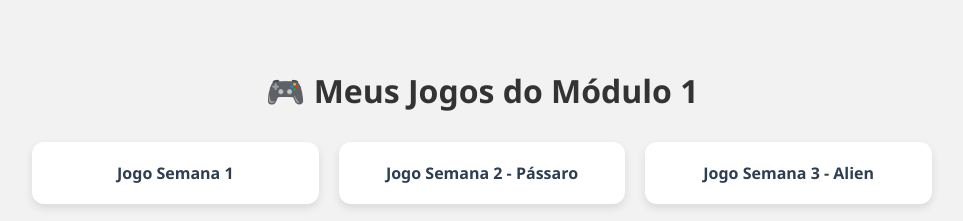
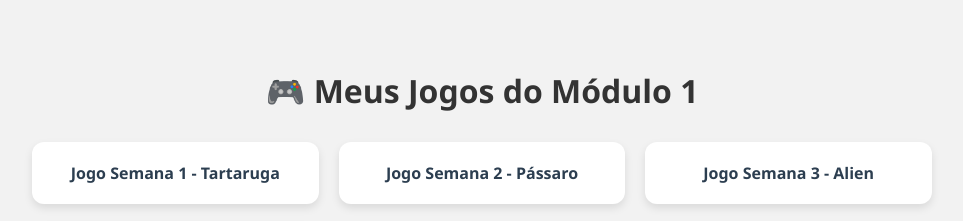
Before and after one commit to marianalreis/jogoIndividual, a plain HTML site: page index.html in a window 1280 px wide. Shown: the top 221 px of the page, without its empty margins (158-1121 px from the left). Drawn offline with Linux system fonts and the light colour scheme.

Commit message:
Update index.html

```diff
--- a/index.html
+++ b/index.html
@@ -46,7 +46,7 @@
   <h1>🎮 Meus Jogos do Módulo 1</h1>
   <div class="grid">
     <div class="card">
-      <a href="https://marianalreis.github.io/jogoIndividual/" target="_blank">Jogo Semana 1</a>
+      <a href="https://marianalreis.github.io/jogoIndividual/" target="_blank">Jogo Semana 1 - Tartaruga</a>
     </div>
     <div class="card">
       <a href="https://marianalreis.github.io/jogo-passaro/" target="_blank">Jogo Semana 2 - Pássaro</a>
```
